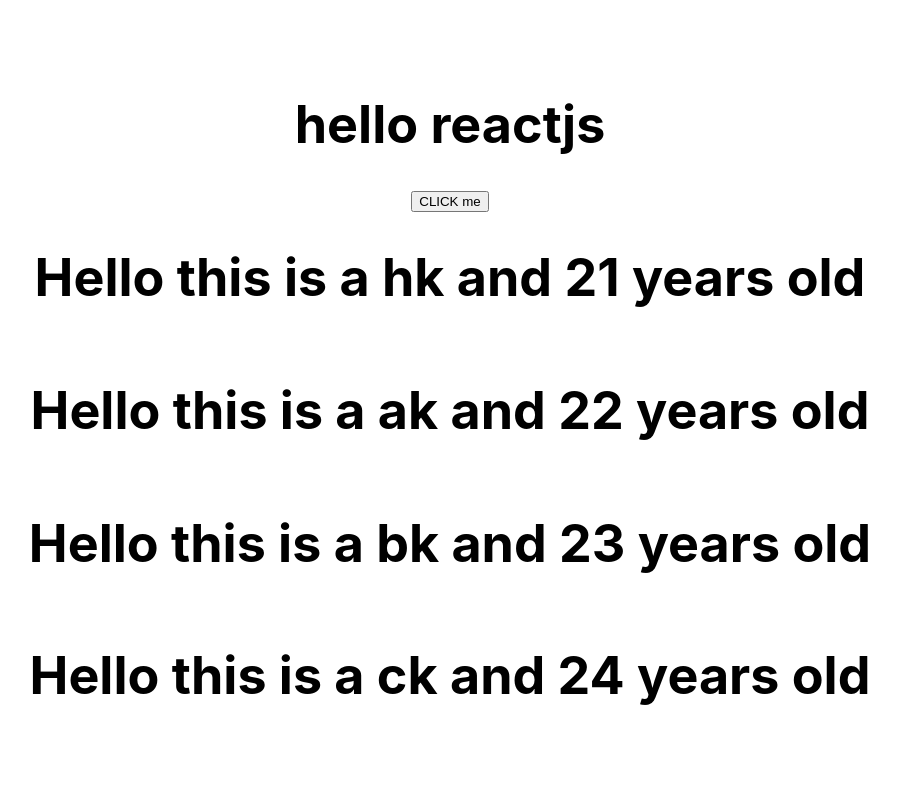
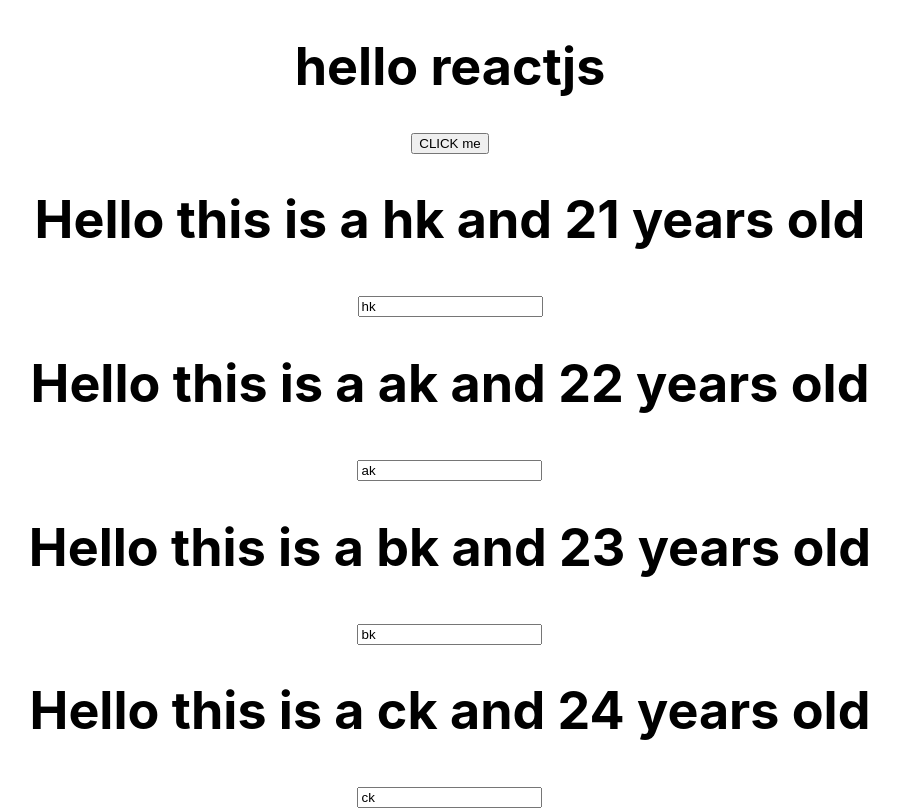
Before and after one commit to harshitkohli1997/Reactviews, a React (Create React App) app: page / in a window 1280 px wide. Shown: the whole page, without its empty margins (190-1089 px from the left). Built offline with nearby package versions, Linux system fonts and the light colour scheme.

Commit message:
two way binding done

```diff
--- a/src/App.js
+++ b/src/App.js
@@ -27,6 +27,18 @@ class App extends Component {
       ]
     })
   }
+
+  nameChangleHandler = (event) => {
+    this.setState({
+      persons:[
+        {name:'dsfd',age:19},
+        {name:event.target.value,age:221},
+        {name:'bks',age:232},
+        {name:'cks',age:242},
+      ]
+    })
+  }
+
   render() {
     return (
       <div className="App">
@@ -34,7 +46,8 @@ class App extends Component {
          <h1>hello reactjs</h1>
          <button  onClick = {this.switchNameHandler.bind(this,'dude')}>CLICK me</button>
          <Person name={this.state.persons[0].name} age={this.state.persons[0].age}></Person>
-          <Person name={this.state.persons[1].name} age={this.state.persons[1].age}></Person>
+          <Person name={this.state.persons[1].name} change = {this.nameChangleHandler}
+           age={this.state.persons[1].age}></Person>
           <Person name={this.state.persons[2].name} click = {this.switchNameHandler.bind(this,'hkss')}
           age={this.state.persons[2].age}
           ></Person>
--- a/src/Person/Person.js
+++ b/src/Person/Person.js
@@ -3,6 +3,7 @@ const person = (props) => {
    return(
    <div>
    <h1 onClick = {props.click}>Hello this is a {props.name} and {props.age} years old</h1>
+   <input type = "text" value  = {props.name} onChange = {props.change}></input>
 
 </div>
    );
```
